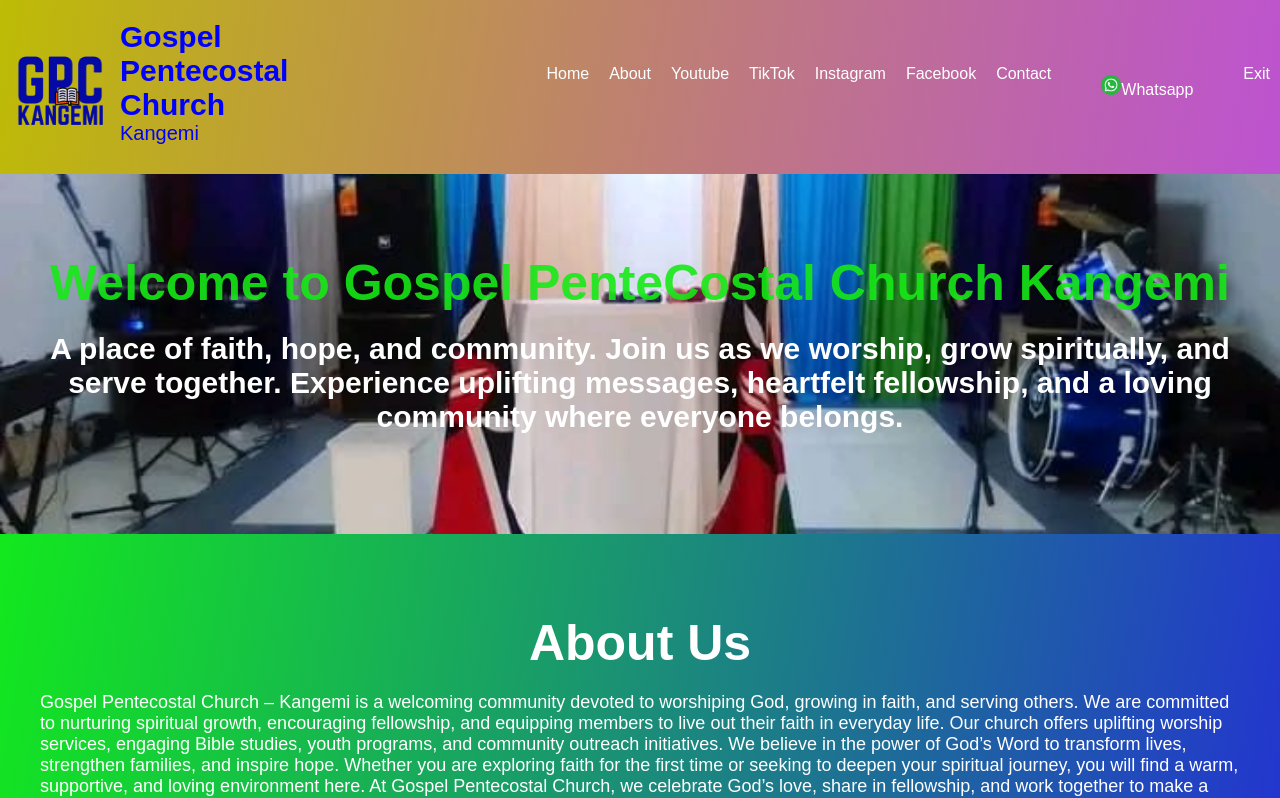
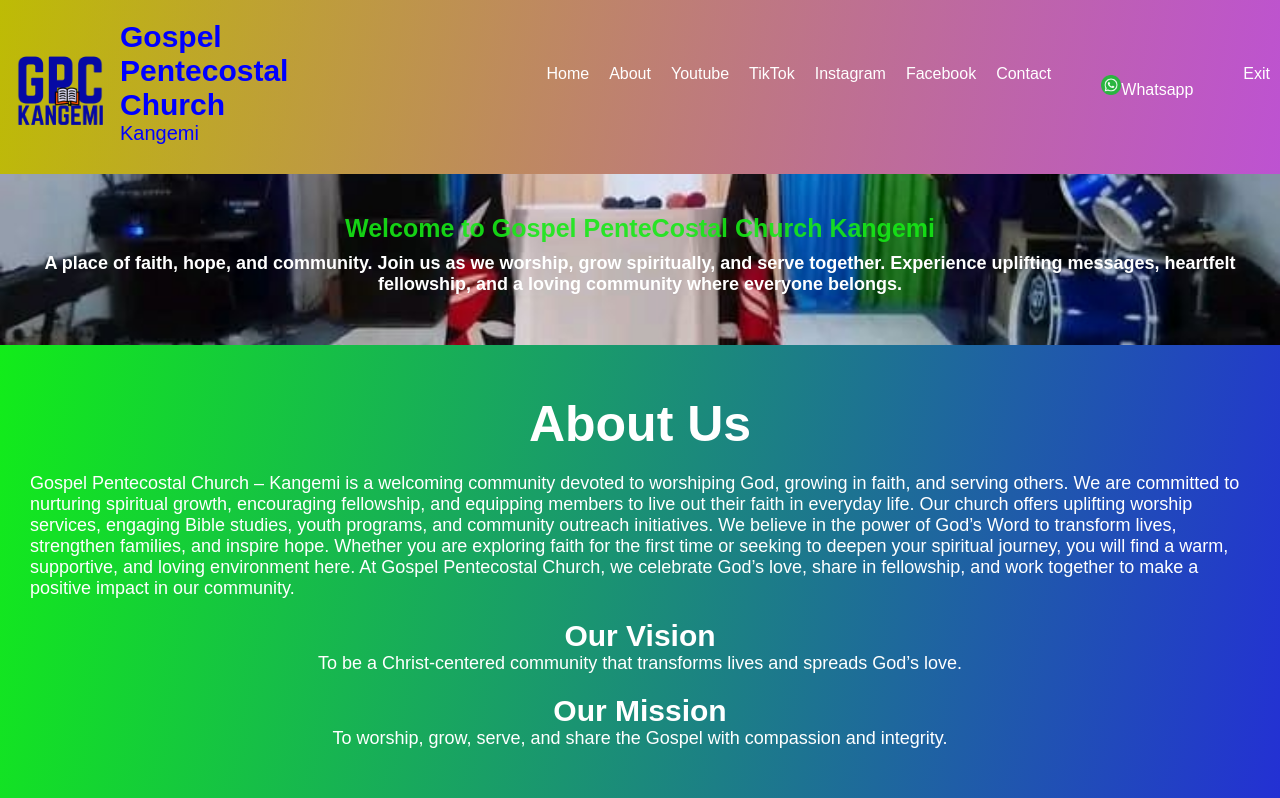
Before and after one commit to ASTONETONE/gpc-kangemi, a React (Vite) app: page / in a window 1280 px wide. Shown: the top 798 px of the page. Built offline with nearby package versions, Linux system fonts and the light colour scheme.

Commit message:
Update index.css

```diff
--- a/src/index.css
+++ b/src/index.css
@@ -65,22 +65,22 @@ body {
   justify-content: center;
   align-items: center;
   text-align: center;
-  padding: 80px 20px;
+  padding: 40px 20px;
 }
 .hero-name h1{
   font-weight: bold;
   color: hsla(120, 83%, 50%, 0.897);
-  font-size: 50px;
-  margin-bottom: 20px;
+  font-size: 25px;
+  margin-bottom: 10px;
 }
 .hero-name p {
-  font-size: 30px;
+  font-size: 18px;
   font-weight: bold;
-  margin-bottom: 20px;
+  margin-bottom: 10px;
 }
 /*ABOUT STYLING*/
 .about{
-  padding: 80px 40px;
+  padding: 50px 30px;
 }
 .about-container {
   display: flex;
@@ -208,6 +208,7 @@ justify-content: center;
   }
   .toggle-menu {
     display: block;
+    margin-left: 10px;
   }
   .close-toggle{
     position: fixed;
```
